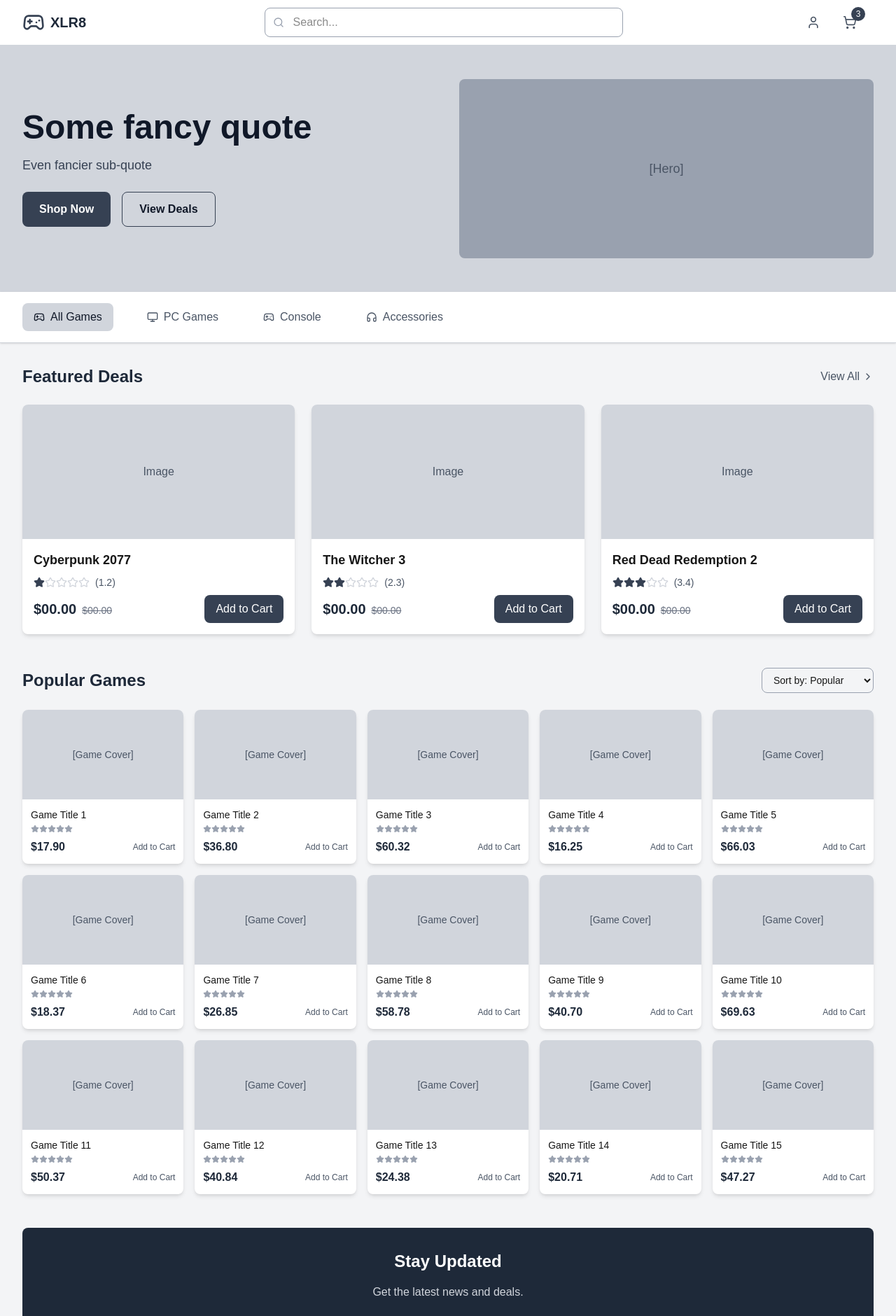
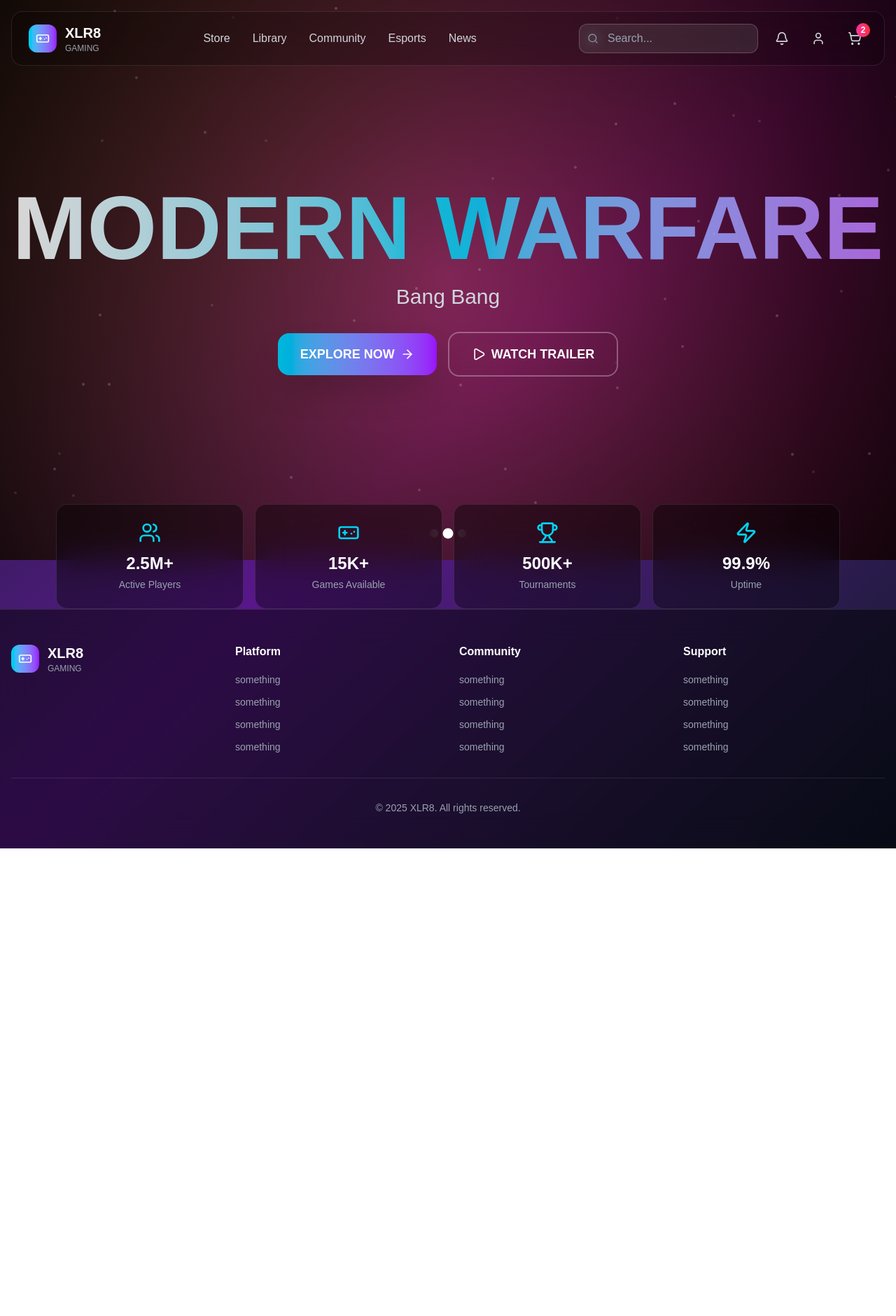
Before and after one commit to Erikvanauger/ecommerce, a Next.js app: page / in a window 1280 px wide. Shown: the top 1880 px of the page at 70% size. After the commit the page ends 1212 px from the top, so only its background shows below. Built offline with nearby package versions, Linux system fonts and the light colour scheme.

Commit message:
!Remade layout!

```diff
--- a/src/app/page.tsx
+++ b/src/app/page.tsx
@@ -1,258 +1,191 @@
-'use client'
-import React, { useState } from 'react';
-import { Search, ShoppingCart, User, Menu, Star, ChevronRight, Gamepad2, Headphones, Monitor } from 'lucide-react';
-export default function Home() {
-  const [activeCategory, setActiveCategory] = useState('all');
+"use client"
+import React, { useState, useEffect } from 'react';
+import { Search, ShoppingCart, User, Bell, Zap, Trophy, Users, Gamepad, ArrowRight, Play} from 'lucide-react';
 
-  const categories = [
-    { id: 'all', name: 'All Games', icon: Gamepad2 },
-    { id: 'pc', name: 'PC Games', icon: Monitor },
-    { id: 'console', name: 'Console', icon: Gamepad2 },
-    { id: 'accessories', name: 'Accessories', icon: Headphones },
+export default function FuturisticGamingStore() {
+  const [currentSlide, setCurrentSlide] = useState(0);
 
+  const heroSlides = [
+    { title: "CLAIR OBSCURE EXPEDITION 33", subtitle: "For those who come after", color: "from-cyan-500 to-purple-600" },
+    { title: "MODERN WARFARE", subtitle: "Bang Bang", color: "from-orange-500 to-red-600" },
+    { title: "RED DEAD REDEMPTION 2", subtitle: "Arthur, I have a plan", color: "from-green-400 to-blue-600" }
   ];
 
-  const featuredGames = [
-    { title: 'Cyberpunk 2077', price: '$00.00', originalPrice: '$00.00', rating: 1.2 },
-    { title: 'The Witcher 3', price: '$00.00', originalPrice: '$00.00', rating: 2.3 },
-    { title: 'Red Dead Redemption 2', price: '$00.00', originalPrice: '$00.00', rating: 3.4 }
-  ];
+  useEffect(() => {
+    const timer = setInterval(() => {
+      setCurrentSlide((prev) => (prev + 1) % heroSlides.length);
+    }, 4000);
+    return () => clearInterval(timer);
+  }, []);
 
   return (
-    <div className="min-h-screen bg-gray-100">
-      {/* Header */}
-      <header className="bg-white shadow-sm border-b border-gray-300">
-        <div className="max-w-7xl mx-auto px-4 sm:px-6 lg:px-8">
-          <div className="flex items-center justify-between h-16">
+    <div className="min-h-screen bg-gradient-to-br from-slate-900 via-purple-900 to-slate-900">
+      {/*Header */}
+      <header className="fixed top-4 left-4 right-4 z-50 bg-black/20 backdrop-blur-xl border border-white/10 rounded-2xl">
+        <div className="px-6 py-4">
+          <div className="flex items-center justify-between">
             {/* Logo */}
-            <div className="flex items-center">
-              <Gamepad2 className="h-8 w-8 text-gray-700" />
-              <span className="ml-2 text-xl font-bold text-gray-800">XLR8</span>
+            <div className="flex items-center space-x-3">
+              <div className="w-10 h-10 bg-gradient-to-r from-cyan-400 to-purple-600 rounded-xl flex items-center justify-center">
+                <Gamepad className="h-5 w-5 text-white" />
+              </div>
+              <div>
+                <h1 className="text-xl font-bold text-white">XLR8</h1>
+                <p className="text-xs text-gray-400">GAMING</p>
+              </div>
             </div>
 
-            {/* Search Bar */}
-            <div className="flex-1 max-w-lg mx-8">
-              <div className="relative">
+            {/* Center Navigation */}
+            <nav className="hidden lg:flex items-center space-x-8">
+              {['Store', 'Library', 'Community', 'Esports', 'News'].map((item) => (
+                <button key={item} className="text-gray-300 hover:text-white transition-all hover:scale-105 font-medium">
+                  {item}
+                </button>
+              ))}
+            </nav>
+
+            {/* Nav */}
+            <div className="flex items-center space-x-4">
+              <div className="relative hidden md:block">
                 <Search className="absolute left-3 top-1/2 transform -translate-y-1/2 h-4 w-4 text-gray-400" />
                 <input
                   type="text"
                   placeholder="Search..."
-                  className="w-full pl-10 pr-4 py-2 border border-gray-400 rounded-lg focus:ring-2 focus:ring-gray-500 focus:border-transparent"
+                  className="w-64 pl-10 pr-4 py-2 bg-white/10 border border-white/20 rounded-xl text-white placeholder-gray-400 focus:border-cyan-400 focus:ring-2 focus:ring-cyan-400/50 backdrop-blur"
                 />
               </div>
-            </div>
-
-            {/* Navigation */}
-            <div className="flex items-center space-x-4">
-              <button className="p-2 text-gray-600 hover:text-gray-800">
+              <button className="p-2 text-gray-300 hover:text-white transition-colors">
+                <Bell className="h-5 w-5" />
+              </button>
+              <button className="p-2 text-gray-300 hover:text-white transition-colors">
                 <User className="h-5 w-5" />
               </button>
-              <button className="p-2 text-gray-600 hover:text-gray-800 relative">
+              <button className="relative p-2 text-gray-300 hover:text-white transition-colors">
                 <ShoppingCart className="h-5 w-5" />
-                <span className="absolute -top-1 -right-1 bg-gray-700 text-white text-xs rounded-full h-5 w-5 flex items-center justify-center">3</span>
-              </button>
-              <button className="md:hidden p-2 text-gray-600 hover:text-gray-800">
-                <Menu className="h-5 w-5" />
+                <div className="absolute -top-1 -right-1 w-5 h-5 bg-gradient-to-r from-pink-500 to-red-500 rounded-full flex items-center justify-center">
+                  <span className="text-xs font-bold text-white">2</span>
+                </div>
               </button>
             </div>
           </div>
         </div>
       </header>
 
-      {/* Hero Section */}
-      <section className="bg-gray-300 text-gray-900 py-12">
-        <div className="max-w-7xl mx-auto px-4 sm:px-6 lg:px-8">
-          <div className="grid grid-cols-1 lg:grid-cols-2 gap-8 items-center">
-            <div>
-              <h1 className="text-4xl md:text-5xl font-bold mb-4">
-                Some fancy quote
+      {/* Hero */}
+      <section className="relative h-screen flex items-center justify-center overflow-hidden">
+        <div className="absolute inset-0">
+          <div className={`absolute inset-0 bg-gradient-to-r ${heroSlides[currentSlide].color} opacity-30`} />
+          <div className="absolute inset-0 bg-[radial-gradient(circle_at_center,transparent_0%,rgba(0,0,0,0.8)_100%)]" />
+        </div>
+
+        {/*Particles */}
+        <div className="absolute inset-0">
+          {Array.from({ length: 50 }).map((_, i) => (
+            <div
+              key={i}
+              className="absolute w-1 h-1 bg-white/20 rounded-full animate-pulse"
+              style={{
+                left: `${Math.random() * 100}%`,
+                top: `${Math.random() * 100}%`,
+                animationDelay: `${Math.random() * 2}s`,
+                animationDuration: `${2 + Math.random() * 3}s`
+              }}
+            />
+          ))}
+        </div>
+
+        <div className="relative z-10 text-center px-4">
+          <h1 className="text-8xl md:text-9xl font-black text-transparent bg-clip-text bg-gradient-to-r from-white via-cyan-400 to-purple-400 mb-4 animate-pulse">
+            {heroSlides[currentSlide].title}
           </h1>
-              <p className="text-lg mb-6 text-gray-700">
-                Even fancier sub-quote
+          <p className="text-2xl md:text-3xl text-gray-300 mb-8 font-light">
+            {heroSlides[currentSlide].subtitle}
           </p>
-              <div className="flex space-x-4">
-                <button className="bg-gray-700 text-white px-6 py-3 rounded-lg font-semibold hover:bg-gray-800 transition-colors">
-                  Shop Now
+          <div className="flex flex-col sm:flex-row gap-4 justify-center items-center">
+            <button className="group px-8 py-4 bg-gradient-to-r from-cyan-500 to-purple-600 rounded-2xl text-white font-bold text-lg hover:scale-105 transition-all duration-300 shadow-2xl">
+              <span className="flex items-center">
+                EXPLORE NOW
+                <ArrowRight className="ml-2 h-5 w-5 group-hover:translate-x-1 transition-transform" />
+              </span>
             </button>
-                <button className="border border-gray-700 px-6 py-3 rounded-lg font-semibold hover:bg-gray-200 transition-colors">
-                  View Deals
+            <button className="px-8 py-4 border-2 border-white/30 rounded-2xl text-white font-bold text-lg hover:bg-white/10 transition-all duration-300 backdrop-blur">
+              <span className="flex items-center">
+                <Play className="mr-2 h-5 w-5" /> WATCH TRAILER
+              </span>
             </button>
           </div>
         </div>
-            <div className="bg-gray-400 h-64 rounded-lg flex items-center justify-center">
-              <span className="text-gray-600 text-lg">[Hero]</span>
-            </div>
-          </div>
-        </div>
-      </section>
 
-      {/* Category Navigation */}
-      <nav className="bg-white shadow-sm border-b border-gray-300">
-        <div className="max-w-7xl mx-auto px-4 sm:px-6 lg:px-8">
-          <div className="flex space-x-8 overflow-x-auto py-4">
-            {categories.map((category) => (
+        {/* Slide Indicators */}
+        <div className="absolute bottom-8 left-1/2 transform -translate-x-1/2 flex space-x-2">
+          {heroSlides.map((_, index) => (
             <button
-                key={category.id}
-                onClick={() => setActiveCategory(category.id)}
-                className={`flex items-center space-x-2 px-4 py-2 rounded-lg whitespace-nowrap transition-colors ${
-                  activeCategory === category.id
-                    ? 'bg-gray-300 text-gray-900'
-                    : 'text-gray-600 hover:text-gray-900 hover:bg-gray-200'
+              key={index}
+              onClick={() => setCurrentSlide(index)}
+              className={`w-3 h-3 rounded-full transition-all ${
+                index === currentSlide ? 'bg-white scale-125' : 'bg-white/30'
               }`}
-              >
-                <category.icon className="h-4 w-4" />
-                <span>{category.name}</span>
-              </button>
-            ))}
-          </div>
-        </div>
-      </nav>
-
-      <main className="max-w-7xl mx-auto px-4 sm:px-6 lg:px-8 py-8">
-        {/* Featured Deals */}
-        <section className="mb-12">
-          <div className="flex items-center justify-between mb-6">
-            <h2 className="text-2xl font-bold text-gray-800">Featured Deals</h2>
-            <button className="flex items-center text-gray-600 hover:text-gray-800">
-              View All <ChevronRight className="ml-1 h-4 w-4" />
-            </button>
-          </div>
-          <div className="grid grid-cols-1 md:grid-cols-2 lg:grid-cols-3 gap-6">
-            {featuredGames.map((game, index) => (
-              <div key={index} className="bg-white rounded-lg shadow-md overflow-hidden hover:shadow-lg transition-shadow">
-                <div className="bg-gray-300 h-48 flex items-center justify-center">
-                  <span className="text-gray-600">Image</span>
-                </div>
-                <div className="p-4">
-                  <h3 className="font-semibold text-lg mb-2">{game.title}</h3>
-                  <div className="flex items-center mb-2">
-                    <div className="flex items-center">
-                      {[...Array(5)].map((_, i) => (
-                        <Star
-                          key={i}
-                          className={`h-4 w-4 ${i < Math.floor(game.rating) ? 'text-gray-700 fill-current' : 'text-gray-300'}`}
             />
-                      ))}
-                      <span className="ml-2 text-sm text-gray-600">({game.rating})</span>
-                    </div>
-                  </div>
-                  <div className="flex items-center justify-between">
-                    <div>
-                      <span className="text-xl font-bold text-gray-800">{game.price}</span>
-                      <span className="ml-2 text-sm text-gray-500 line-through">{game.originalPrice}</span>
-                    </div>
-                    <button className="bg-gray-700 text-white px-4 py-2 rounded-lg hover:bg-gray-800 transition-colors">
-                      Add to Cart
-                    </button>
-                  </div>
-                </div>
-              </div>
           ))}
         </div>
       </section>
 
-        {/* Products */}
-        <section className="mb-12">
-          <div className="flex items-center justify-between mb-6">
-            <h2 className="text-2xl font-bold text-gray-800">Popular Games</h2>
-            <div className="flex items-center space-x-4">
-              <select className="border border-gray-400 rounded-lg px-3 py-2 text-sm">
-                <option>Sort by: Popular</option>
-                <option>Price: Low to High</option>
-                <option>Price: High to Low</option>
-                <option>Rating</option>
-                <option>Release Date</option>
-              </select>
+      {/* Stats Bar */}
+      <div className="relative -mt-20 z-20">
+        <div className="max-w-6xl mx-auto px-4">
+          <div className="grid grid-cols-2 lg:grid-cols-4 gap-4">
+            {[
+              { icon: Users, value: '2.5M+', label: 'Active Players' },
+              { icon: Gamepad, value: '15K+', label: 'Games Available' },
+              { icon: Trophy, value: '500K+', label: 'Tournaments' },
+              { icon: Zap, value: '99.9%', label: 'Uptime' }
+            ].map((stat, index) => (
+              <div key={index} className="bg-black/40 backdrop-blur-xl border border-white/10 rounded-2xl p-6 text-center hover:border-cyan-400/50 transition-all">
+                <stat.icon className="h-8 w-8 text-cyan-400 mx-auto mb-3" />
+                <div className="text-2xl font-bold text-white mb-1">{stat.value}</div>
+                <div className="text-sm text-gray-400">{stat.label}</div>
+              </div>
+            ))}
+          </div>
         </div>
       </div>
 
-          <div className="grid grid-cols-2 md:grid-cols-3 lg:grid-cols-4 xl:grid-cols-5 gap-4">
-            {Array.from({ length: 15 }).map((_, index) => (
-              <div key={index} className="bg-white rounded-lg shadow-md overflow-hidden hover:shadow-lg transition-shadow">
-                <div className="bg-gray-300 h-32 flex items-center justify-center">
-                  <span className="text-gray-600 text-sm">[Game Cover]</span>
+      {/* Footer */}
+      <footer className="bg-black/50 backdrop-blur-xl border-t border-white/10 py-12 px-4">
+        <div className="max-w-7xl mx-auto">
+          <div className="grid grid-cols-1 md:grid-cols-4 gap-8 mb-8">
+            <div>
+              <div className="flex items-center space-x-3 mb-6">
+                <div className="w-10 h-10 bg-gradient-to-r from-cyan-400 to-purple-600 rounded-xl flex items-center justify-center">
+                  <Gamepad className="h-5 w-5 text-white" />
                 </div>
-                <div className="p-3">
-                  <h3 className="font-medium text-sm mb-1 truncate">Game Title {index + 1}</h3>
-                  <div className="flex items-center mb-2">
-                    <div className="flex items-center">
-                      {[...Array(5)].map((_, i) => (
-                        <Star key={i} className="h-3 w-3 text-gray-400 fill-current" />
-                      ))}
-                    </div>
-                  </div>
-                  <div className="flex items-center justify-between">
-                    <span className="font-bold text-gray-800">${(Math.random() * 60 + 10).toFixed(2)}</span>
-                    <button className="text-gray-600 hover:text-gray-800 text-xs">
-                      Add to Cart
-                    </button>
+                <div>
+                  <h1 className="text-xl font-bold text-white">XLR8</h1>
+                  <p className="text-xs text-gray-400">GAMING</p>
                 </div>
               </div>
             </div>
+
+            {[
+              { title: 'Platform', items: ['something', 'something', 'something', 'something'] },
+              { title: 'Community', items: ['something', 'something', 'something', 'something'] },
+              { title: 'Support', items: ['something', 'something', 'something', 'something'] }
+            ].map((column, index) => (
+              <div key={index}>
+                <h3 className="text-white font-bold mb-4">{column.title}</h3>
+                <ul className="space-y-2">
+                  {column.items.map((item, i) => (
+                    <li key={i}>
+                      <a href="#" className="text-gray-400 hover:text-white transition-colors text-sm">{item}</a>
+                    </li>
+                  ))}
+                </ul>
+              </div>
             ))}
           </div>
-        </section>
 
-        {/* Newsletter Signup */}
-        <section className="bg-gray-800 text-white rounded-lg p-8 text-center">
-          <h2 className="text-2xl font-bold mb-4">Stay Updated</h2>
-          <p className="mb-6 text-gray-300">Get the latest news and deals.</p>
-          <div className="flex max-w-md mx-auto">
-            <input
-              type="email"
-              placeholder="Enter your email"
-              className="flex-1 px-4 py-2 rounded-l-lg text-gray-900"
-            />
-            <button className="bg-gray-600 px-6 py-2 rounded-r-lg hover:bg-gray-700 transition-colors">
-              Subscribe
-            </button>
-          </div>
-        </section>
-      </main>
-
-      {/* Footer */}
-      <footer className="bg-gray-900 text-white mt-12">
-        <div className="max-w-7xl mx-auto px-4 sm:px-6 lg:px-8 py-12">
-          <div className="grid grid-cols-1 md:grid-cols-4 gap-8">
-            <div>
-              <div className="flex items-center mb-4">
-                <Gamepad2 className="h-6 w-6 text-gray-400" />
-                <span className="ml-2 text-lg font-bold">XLR8</span>
-              </div>
-              <p className="text-gray-400 text-sm">
-                Your ultimate destination for gaming.
-              </p>
-            </div>
-            <div>
-              <h3 className="font-semibold mb-4">Shop</h3>
-              <ul className="space-y-2 text-sm text-gray-400">
-                <li><a href="#">something</a></li>
-                <li><a href="#">something</a></li>
-                <li><a href="#">something</a></li>
-                <li><a href="#">something</a></li>
-              </ul>
-            </div>
-            <div>
-              <h3 className="font-semibold mb-4">Support</h3>
-              <ul className="space-y-2 text-sm text-gray-400">
-                <li><a href="#">something</a></li>
-                <li><a href="#">something</a></li>
-                <li><a href="#">something</a></li>
-                <li><a href="#">something</a></li>
-              </ul>
-            </div>
-            <div>
-              <h3 className="font-semibold mb-4">Account</h3>
-              <ul className="space-y-2 text-sm text-gray-400">
-                <li><a href="#">something</a></li>
-                <li><a href="#">something</a></li>
-                <li><a href="#">something</a></li>
-                <li><a href="#">something</a></li>
-              </ul>
-            </div>
-          </div>
-          <div className="border-t border-gray-800 mt-8 pt-8 text-center text-sm text-gray-400">
-            <p>&copy; 2025 XLR8. All rights reserved.</p>
+          <div className="border-t border-white/10 pt-8 text-center">
+            <p className="text-gray-400 text-sm">&copy; 2025 XLR8. All rights reserved.</p>
           </div>
         </div>
       </footer>
```
Lines whose indentation alone changed are shown as unchanged.
